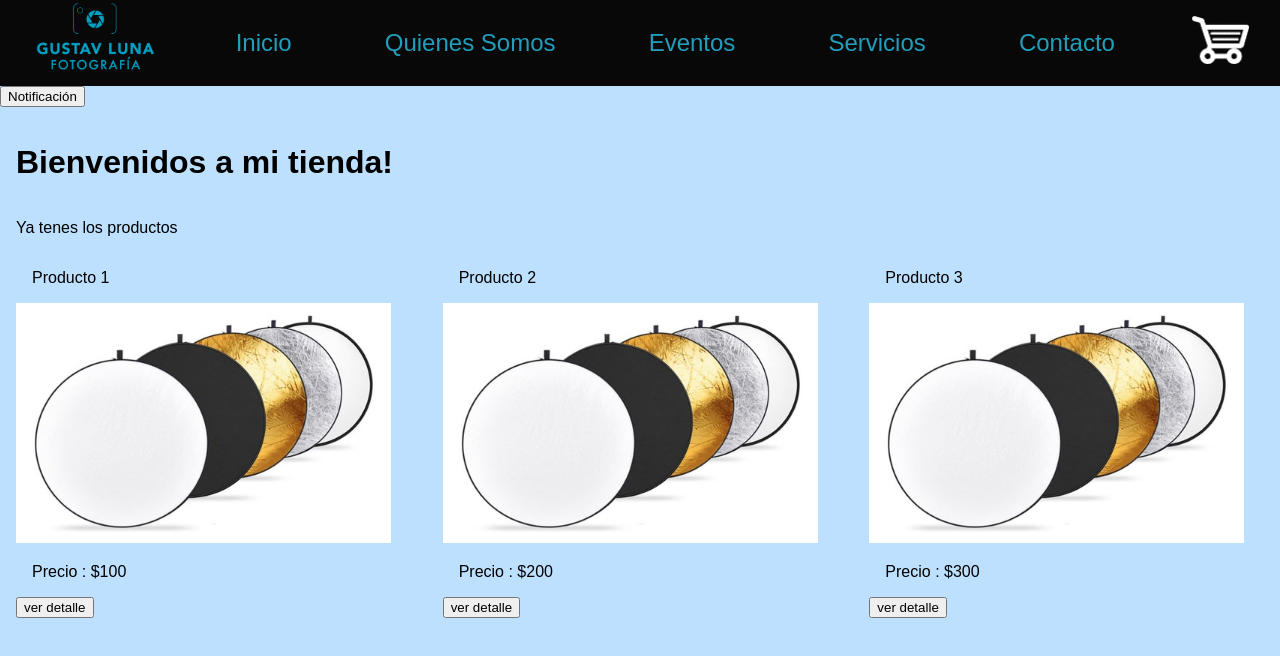
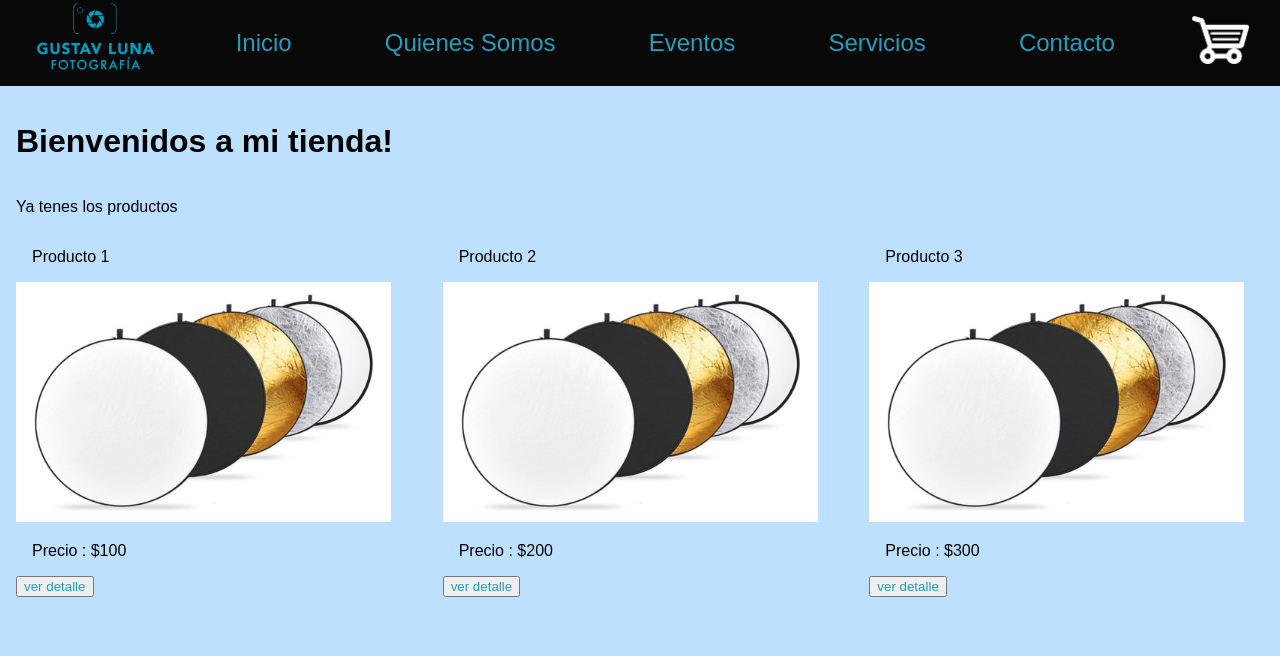
Before and after one commit to GustavLuna/app, a React (Create React App) app: page / in a window 1280 px wide. Shown: the top 656 px of the page. Built offline with nearby package versions, Linux system fonts and the light colour scheme.

Commit message:
avance2preentrega

```diff
--- a/src/components/Item.js
+++ b/src/components/Item.js
@@ -1,4 +1,5 @@
 import pantallareflectora from '../imagen/pantallareflectora.jpg';
+import { Link } from "react-router-dom"
 
 const Item=({producto}) => {
 
@@ -7,8 +8,10 @@ return(
     <p>{producto.nombre}</p>
     <img src={pantallareflectora} alt="" />
     <p>Precio : ${producto.precio}</p>
-    <button>ver detalle</button>
-    </article>)
+    <button>
+        <Link to={producto.id}> ver detalle</Link> </button>
+    </article>
+    )
 }
 
 export default Item;
--- a/src/components/ItemDetailContainer.js
+++ b/src/components/ItemDetailContainer.js
@@ -1,16 +1,18 @@
 import { useEffect, useState } from "react"
-import ItemDetail from "./ItemDetail"
+import ItemCount from "./ItemCount"
+import { Link, useParams } from "react-router-dom"
 
 let productosIniciales = {
-        id: 1,
-        nombre: "Producto 1",
-        precio: 100
-    }
+    id: 1,
+    nombre: "Producto 1",
+    precio: 100
+}
 
-   const ItemDetailContainer = (props) => {
+const ItemDetailContainer = (props) => {
 
+    const [productos, setProductos] = useState({})
     const [loading, setLoading] = useState(true)
-    const [productos, setProductos] = useState([])
+    const [seleccionado, setSeleccionado] = useState(false)
 
     useEffect(() => {
 
@@ -33,12 +35,20 @@ let productosIniciales = {
             })
     }, [])
 
+    const onAdd = (unidadSeleccionada) => {
+        console.log("On Add desde el ItemDetailContainer")
+        if (unidadSeleccionada != undefined) {
+            setSeleccionado(unidadSeleccionada)
+        }
+    }
+
     return (
         <>
             <section className='producto'>
-               {productos.map((producto) => {
-                return <ItemDetail key={producto.id} producto={producto} />
-            })}
+                <h2>{productos.nombre}</h2>
+                <ItemCount initial={1} stock={5} onAdd={onAdd} />
+                <p>{seleccionado ? "ya se selecciono algo!" : "No se eligion ninguna cantidad"}</p>
+                {seleccionado ? <Link to="/cartwidget">carrito</Link> : null}
             </section>
         </>
     )
--- a/src/components/ItemListContainer.js
+++ b/src/components/ItemListContainer.js
@@ -7,26 +7,28 @@ let productosIniciales = [
     {
         id: 1,
         nombre: "Producto 1",
-        precio: 100
+        precio: 100,
+        categoria: 1
     },
     {
         id: 2,
         nombre: "Producto 2",
-        precio: 200
+        precio: 200,
+        categoria: 2
     },
     {
         id: 3,
         nombre: "Producto 3",
-        precio: 300
+        precio: 300,
+        categoria: 3
     }
 ]
 
 const ItemListContainer = (props) => {
 
+    const [productos, setProductos] = useState([])
     const [loading, setLoading] = useState(true)
-    const [productos, setProductos] = useState([])
     const {id} = useParams()
-
 
     useEffect(() => {
 
--- a/src/components/Main.js
+++ b/src/components/Main.js
@@ -12,7 +12,7 @@ const Main = () => {
 
     return (
         <main className="container">
-              <button onClick={handleToast}>Notificación</button>
+
               {/* <ItemListContainer greeting = 'a mi tienda'/> */}
               {/* <ItemDetailContainer greeting = 'a mi tienda'/> */}
               <Routes>
```
Also changed, not shown: 1 other file (tests, documents, lock files or other folders).
